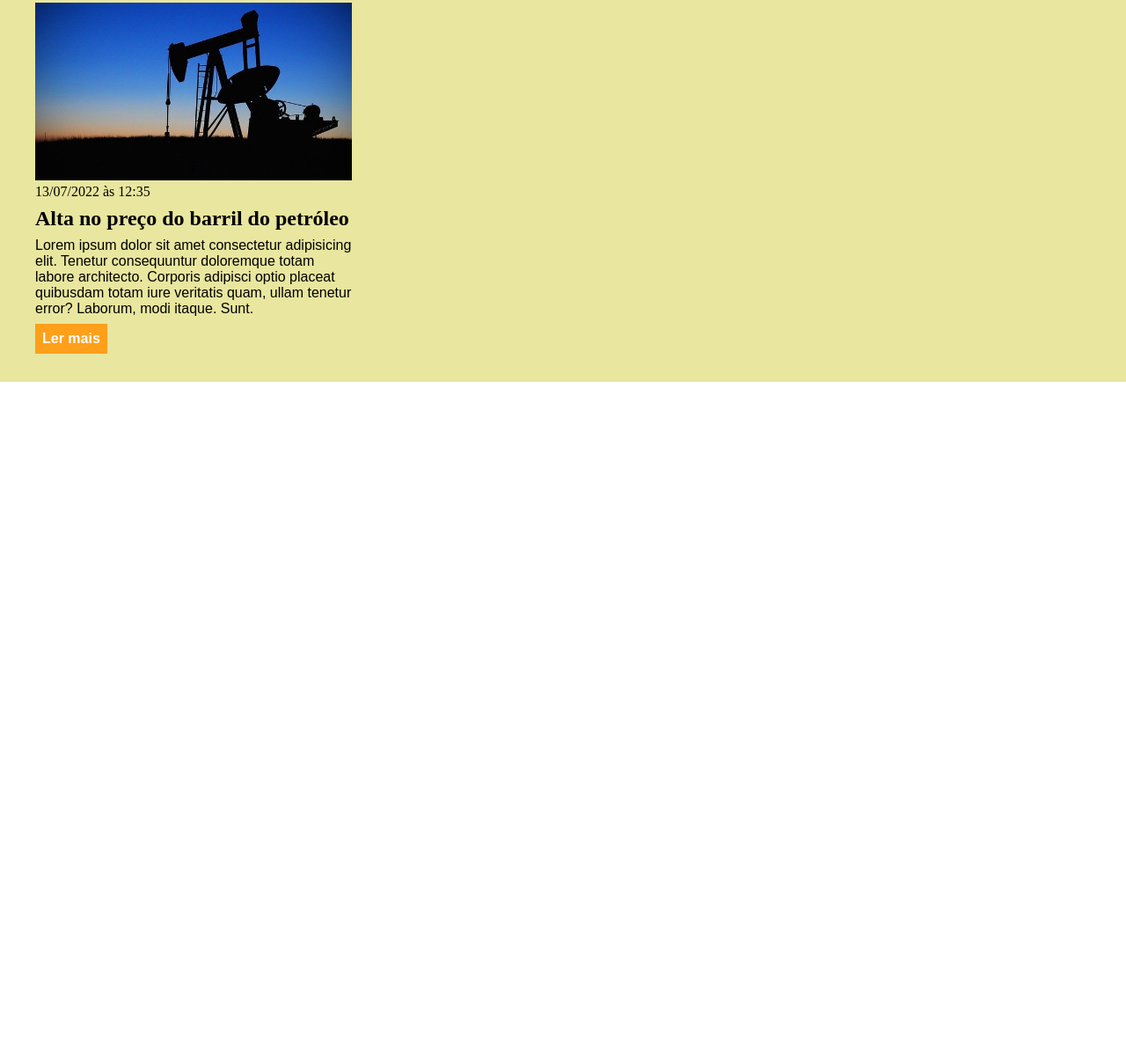
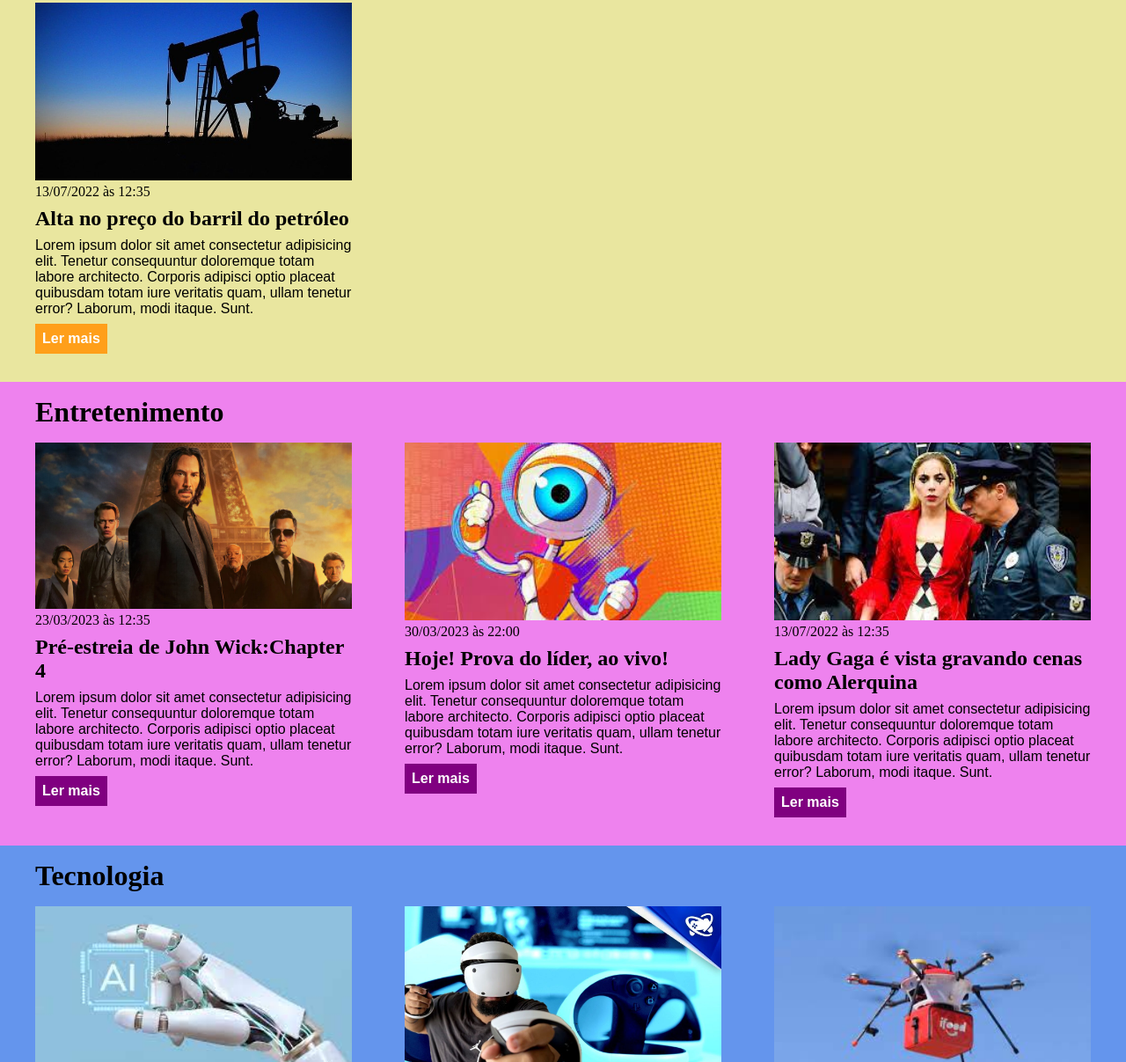
Before and after one commit to nanahmattos/css, a plain HTML site: page index.html in a window 1280 px wide. Shown: the part 1593-2800 px from the top of the page at 88% size. Before the commit the page ends 2027 px from the top, so only its background shows below. Drawn offline with Linux system fonts and the light colour scheme.

Commit message:
criação de duas section

```diff
--- a/index.html
+++ b/index.html
@@ -18,6 +18,12 @@
                 </li>
                 <li>
                     <a href="#economy" title="Ir para a seção de notícias">Economia</a>
+                </li>
+                <li>
+                    <a href="#entertainment" title="Ir para a seção de entretenimento">Entretenimento</a>
+                </li>
+                <li>
+                    <a href="#technology" title="Ir para a seção de tecnologia">Tecnologia</a>
                 </li>
             </ul>
         </nav>
@@ -126,5 +132,86 @@
             </div>
         </div>
     </section>
+    <section id="entertainment">
+        <div class="container">
+            <h2>Entretenimento</h2>
+            <div class="articles">
+                <article>
+                    <img src="imagens/img. 01.jpeg" alt="John Wick 4" />
+                    <header>
+                        <time class="creation-date">23/03/2023 às 12:35</time>
+                    </header>
+                    <h3>Pré-estreia de John Wick:Chapter 4</h3>
+                    <p>
+                        Lorem ipsum dolor sit amet consectetur adipisicing elit. Tenetur consequuntur doloremque totam labore architecto. Corporis adipisci optio placeat quibusdam totam iure veritatis quam, ullam tenetur error? Laborum, modi itaque. Sunt.
+                    </p>
+                    <a href="#" title="Leia a notícia completa">Ler mais</a>
+                </article>
+                <article>
+                    <img src="imagens/img. 02.jpg" alt="Big Brother Brasil" />
+                    <header>
+                        <time>30/03/2023 às 22:00</time>
+                    </header>
+                    <h3>Hoje! Prova do líder, ao vivo!</h3>
+                    <p>
+                        Lorem ipsum dolor sit amet consectetur adipisicing elit. Tenetur consequuntur doloremque totam labore architecto. Corporis adipisci optio placeat quibusdam totam iure veritatis quam, ullam tenetur error? Laborum, modi itaque. Sunt.
+                    </p>
+                    <a href="#" title="Leia a notícia completa">Ler mais</a>
+                </article>
+                <article>
+                    <img src="imagens/img. 03.jpg" alt="Lady Gaga, Alerquina" />
+                    <header>
+                        <time>13/07/2022 às 12:35</time>
+                    </header>
+                    <h3>Lady Gaga é vista gravando cenas como Alerquina</h3>
+                    <p>
+                        Lorem ipsum dolor sit amet consectetur adipisicing elit. Tenetur consequuntur doloremque totam labore architecto. Corporis adipisci optio placeat quibusdam totam iure veritatis quam, ullam tenetur error? Laborum, modi itaque. Sunt.
+                    </p>
+                    <a href="#" title="Leia a notícia completa">Ler mais</a>
+                </article>
+            </div>
+        </div>
+    </section>
+</section>
+<section id="technology">
+    <div class="container">
+        <h2>Tecnologia</h2>
+        <div class="articles">
+            <article>
+                <img src="imagens/img. 04 IA.jpg" alt="Tecnologia Artificial" />
+                <header>
+                    <time class="creation-date">23/03/2023 às 12:35</time>
+                </header>
+                <h3>Descubra quais são as IA utilizadas no mercado</h3>
+                <p>
+                    Lorem ipsum dolor sit amet consectetur adipisicing elit. Tenetur consequuntur doloremque totam labore architecto. Corporis adipisci optio placeat quibusdam totam iure veritatis quam, ullam tenetur error? Laborum, modi itaque. Sunt.
+                </p>
+                <a href="#" title="Leia a notícia completa">Ler mais</a>
+            </article>
+            <article>
+                <img src="imagens/img. 05 playstation.jpeg" alt="playstation" />
+                <header>
+                    <time>30/03/2023 às 22:00</time>
+                </header>
+                <h3>Vendas do PlayStation VR2 tiveram um começo lento</h3>
+                <p>
+                    Lorem ipsum dolor sit amet consectetur adipisicing elit. Tenetur consequuntur doloremque totam labore architecto. Corporis adipisci optio placeat quibusdam totam iure veritatis quam, ullam tenetur error? Laborum, modi itaque. Sunt.
+                </p>
+                <a href="#" title="Leia a notícia completa">Ler mais</a>
+            </article>
+            <article>
+                <img src="imagens/img. 06 ifood.jpg" alt="Drones" />
+                <header>
+                    <time>13/07/2022 às 12:35</time>
+                </header>
+                <h3>Drones Delivery: Confira a tendência e seus desafios</h3>
+                <p>
+                    Lorem ipsum dolor sit amet consectetur adipisicing elit. Tenetur consequuntur doloremque totam labore architecto. Corporis adipisci optio placeat quibusdam totam iure veritatis quam, ullam tenetur error? Laborum, modi itaque. Sunt.
+                </p>
+                <a href="#" title="Leia a notícia completa">Ler mais</a>
+            </article>
+        </div>
+    </div>
+</section>
 </body>
 </html>
--- a/main.css
+++ b/main.css
@@ -89,3 +89,15 @@ section h2 {
 #economy .articles article a {
     background-color: #ff9f1a;
 }
+#entertainment {
+    background-color: violet;
+}
+#entertainment .articles article a {
+    background-color: purple;
+}
+#technology {
+    background-color: cornflowerblue;
+}
+#technology .articles article a {
+    background-color: blueviolet;
+}
```
Also changed, not shown: imagens/img. 01.jpeg (added), imagens/img. 02.jpg (added), imagens/img. 03.jpg (added), imagens/img. 04 IA.jpg (added), imagens/img. 05 playstation.jpeg (added), imagens/img. 06 ifood.jpg (added).
